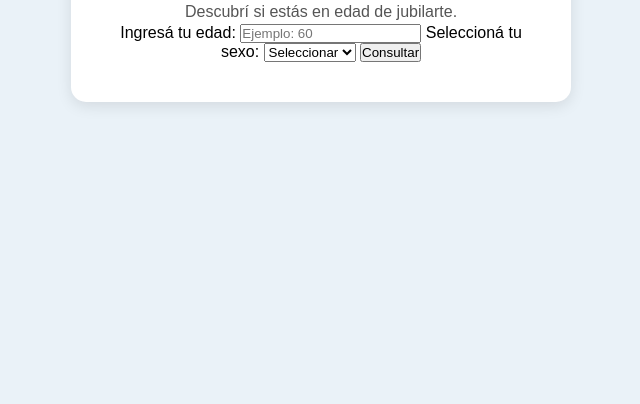
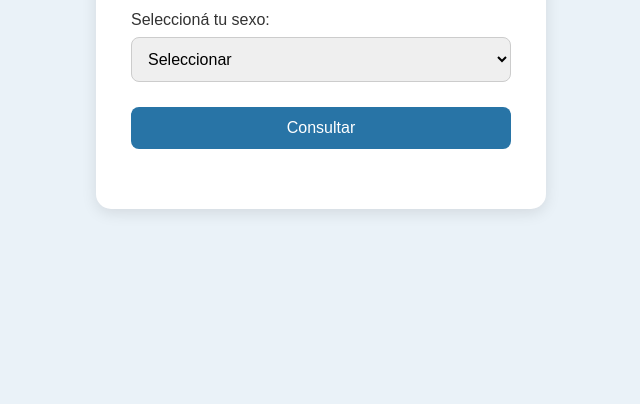
Before and after one commit to sofiabernabei2008/puedo-jubilarme, a plain HTML site: page index.html in a window 1280 px wide. Shown: the part 396-800 px from the top of the page, without its empty margins (319-959 px from the left). Drawn offline with Linux system fonts and the light colour scheme.

Commit message:
Update style.css

```diff
--- a/style.css
+++ b/style.css
@@ -16,11 +16,11 @@ body {
 
 .container {
     background-color: white;
-    padding: 40px;
+    padding: 35px;
     border-radius: 15px;
     text-align: center;
     width: 90%;
-    max-width: 500px;
+    max-width: 450px;
     box-shadow: 0 4px 15px rgba(0, 0, 0, 0.1);
 }
 
@@ -29,7 +29,45 @@ h1 {
     margin-bottom: 15px;
 }
 
-p {
+.container p {
     color: #555;
-    line-height: 1.5;
+    margin-bottom: 20px;
 }
+
+label {
+    display: block;
+    text-align: left;
+    margin-top: 15px;
+    margin-bottom: 8px;
+    color: #333;
+}
+
+input, select {
+    width: 100%;
+    padding: 12px;
+    border: 1px solid #ccc;
+    border-radius: 8px;
+    font-size: 16px;
+}
+
+button {
+    width: 100%;
+    padding: 12px;
+    margin-top: 25px;
+    background-color: #2874a6;
+    color: white;
+    border: none;
+    border-radius: 8px;
+    font-size: 16px;
+    cursor: pointer;
+}
+
+button:hover {
+    background-color: #1b4f72;
+}
+
+#resultado {
+    margin-top: 25px;
+    font-weight: bold;
+    font-size: 18px;
+}
```
